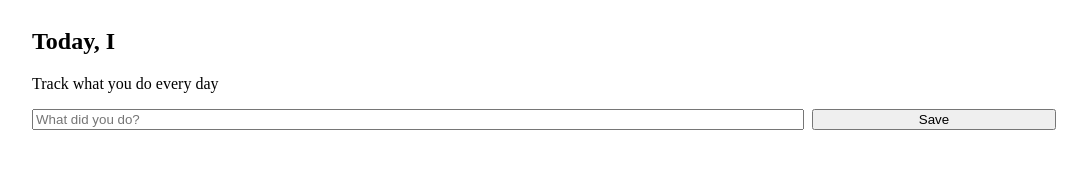
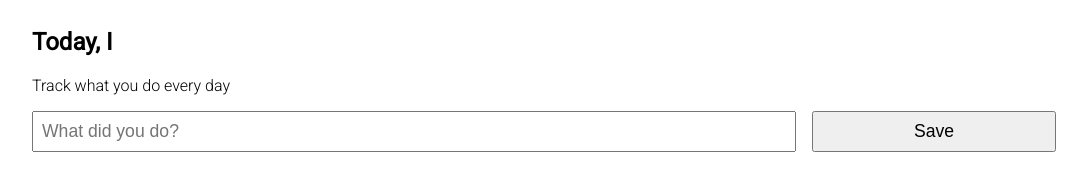
Before and after one commit to mknudsen01/today-i, a plain HTML site: page index.html in a window 1280 px wide. Shown: the whole page, without its empty margins (96-1183 px from the left). Drawn offline with Linux system fonts and the light colour scheme.

Commit message:
Adjust font -- add Roboto plus sizing classes

```diff
--- a/index.html
+++ b/index.html
@@ -2,7 +2,24 @@
 <html>
 <head>
   <title>Today I...</title>
+  <link href="https://fonts.googleapis.com/css?family=Roboto:300,400" rel="stylesheet">
   <style type="text/css">
+
+    * { box-sizing: border-box; }
+    html {
+      font-family: 'Roboto', Arial, sans-serif;
+      font-weight: 300;
+    }
+
+    .font--400 {
+      font-weight: 400;
+    }
+
+    .font--11-10 { font-size: 1.1em; }
+    .font--12-10 { font-size: 1.2em; }
+    .font--13-10 { font-size: 1.3em; }
+    .font--14-10 { font-size: 1.4em; }
+    .font--15-10 { font-size: 1.5em; }
 
     /* start grid for layouts*/
     :root {
@@ -207,10 +224,10 @@
       id="activity-form"
       autocomplete="off" class="grid">
       <div class="grid__item grid__item--3-4">
-        <input type="text" name="activity" placeholder="What did you do?" class="w--1-1"/>
+        <input type="text" name="activity" placeholder="What did you do?" class="w--1-1 font--11-10 p-"/>
       </div>
       <div class="grid__item grid__item--1-4">
-        <input type="submit" value="Save" class="w--1-1">
+        <button class="w--1-1 font--11-10 pv-">Save</button>
       </div>
     </form>
   </div>
```
